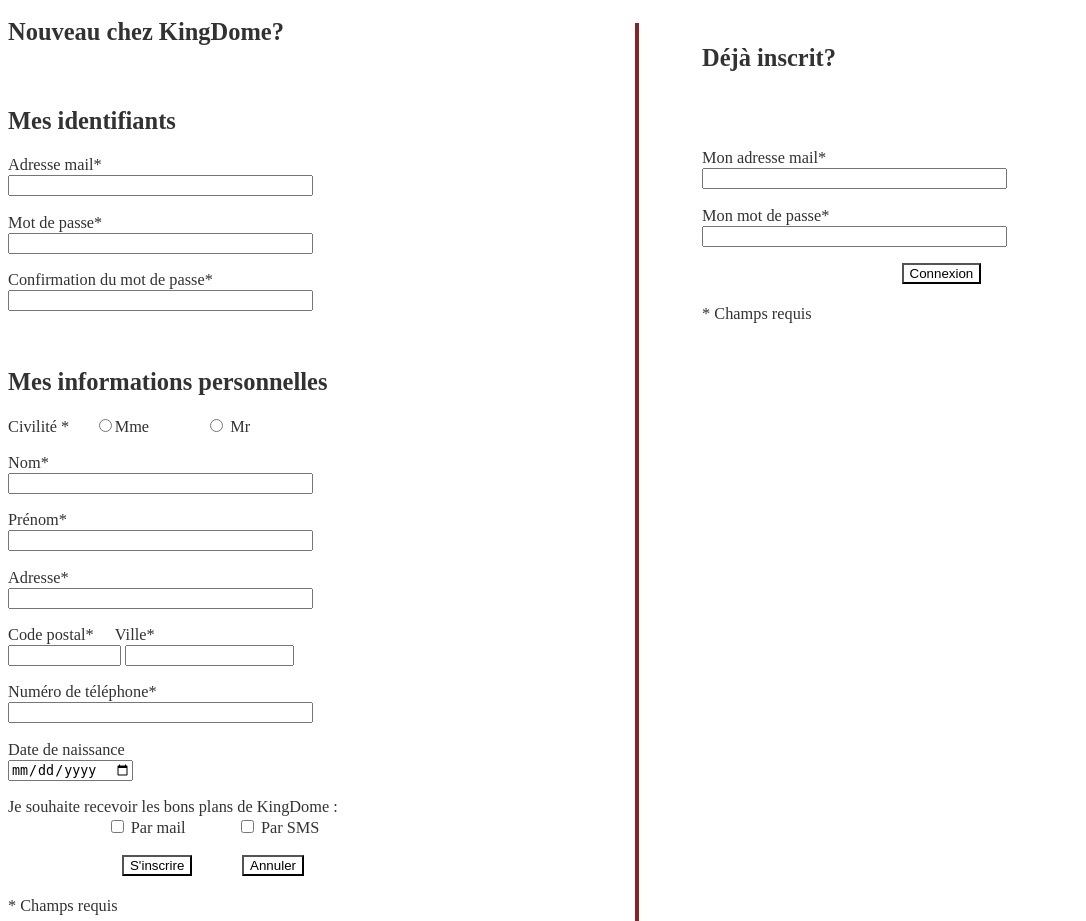
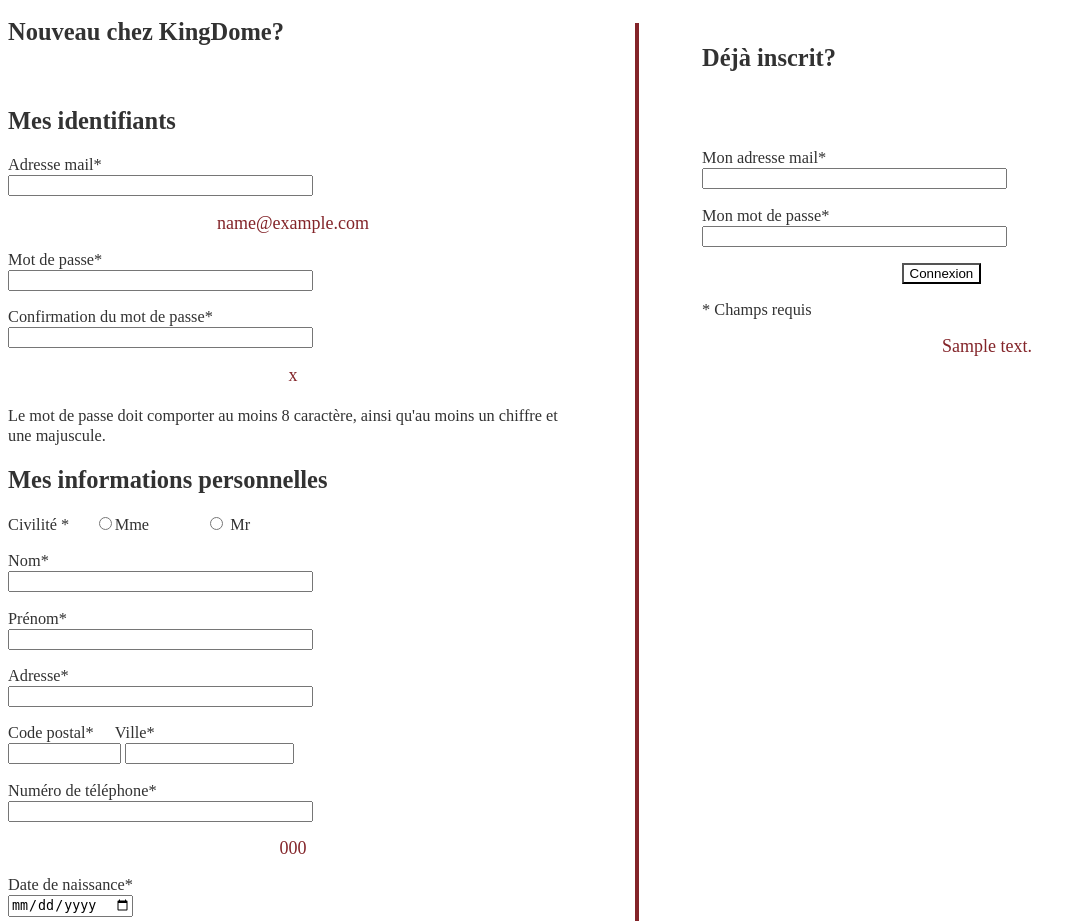
Before and after one commit to GuillaumeJouetp/KingDome, a PHP site: template src/php/views/inscription.php in a window 1280 px wide. Shown: the part 1541-2462 px from the top of the page, without its empty margins (0-1086 px from the left). Run offline with PHP 8.4, Linux system fonts and the light colour scheme; the template is opened without the code that fills it: most values are stand-ins (such as "Sample title", 1, 10 or a date in 2020).

Commit message:
Merge branch 'master' of https://github.com/GuillaumeJouetp/KingDome
# Conflicts:
#	src/php/controllers/utilisateur.php

Mise a jour back inscription et bdd

```diff
--- a/src/css/style_inscription.css
+++ b/src/css/style_inscription.css
@@ -53,10 +53,9 @@
     margin-left: 10%;
 }
 
-#par_mail{
-    margin-left: 18%;
+.Alerte_Message{
+    display: block;
+    text-align: center;
+    font-size: large;
+    color: #832429;
 }
-
-#par_sms{
-    margin-left: 9%;
-}
--- a/src/php/views/inscription.php
+++ b/src/php/views/inscription.php
@@ -17,16 +17,21 @@
         <h1>Nouveau chez KingDome?</h1><br>
         <h2>Mes identifiants</h2>
 
-        <form method="POST" action="">
+        <form method="POST" action="index.php?cible=utilisateur&function=inscription">
 
         <p><label>Adresse mail*<br>
-                <input type="email" name="mail" size="35" required/></label></p>
+                <input type="email" name="email" size="35" required/></label></p>
+            <?php
+            echo "<span class='Alerte_Message'>".$Email_Message."</span>"; ?>
 
         <p><label>Mot de passe*<br>
                 <input type="password" name="password" size="35" required/></label></p>
 
         <p><label>Confirmation du mot de passe*<br>
-                <input type="password" name="password_confirmation" size="35" required/></label></p><br>
+                <input type="password" name="password_confirmation" size="35" required/></label></p>
+            <?php
+            echo "<span class='Alerte_Message'>".$Password_Confirmation."</span><br>";
+            echo "<span class='$Alerte_Password'>" ?> Le mot de passe doit comporter au moins 8 caractère, ainsi qu'au moins un chiffre et une majuscule.</span><br>
 
         <h2>Mes informations personnelles</h2>
 
@@ -43,20 +48,18 @@
         <p><label>Adresse*<br>
                 <input type="text" name="adress" size="35" required/></label></p>
 
-        <p><label for="post_code">Code postal*
+        <p><label for="zip_code">Code postal*
             <label for="city" id="ville">Ville*</label><br>
-                    <input type="text" name="post_code" id="post_code" size="11" required/></label>
+                    <input type="text" name="zip_code" id="zip_code" size="11" required/></label>
                 <input type="text" name="city" id="city" size="18" required/></p>
 
         <p><label>Numéro de téléphone*<br>
                 <input type="tel" name="tel" size="35" required/></label></p>
+            <?php
+            echo "<span class='Alerte_Message'>".$Tel_Message."</span>"; ?>
 
-        <p><label>Date de naissance<br>
-                <input type="date" name="mail" size="35"/></label></p>
-
-        <p><label>Je souhaite recevoir les bons plans de KingDome :<br>
-                <input type="checkbox" name="par_mail" id="par_mail"/> Par mail
-                <input type="checkbox" name="par_sms" id="par_sms"/> Par SMS</label><br></p>
+        <p><label>Date de naissance*<br>
+                <input type="date" name="date_naissance" size="35" required/></label></p><br>
 
         <p class="submit">
             <button type="submit" name="creation_submit" class="submit_button">S'inscrire</button>
@@ -71,21 +74,23 @@
     <div id="Partie_Droite">
         <h1>Déjà inscrit?</h1><br><br>
 
-        <form method="POST" action="">
+        <form method="POST" action="index.php?cible=utilisateur&function=connexion">
         <p><label>Mon adresse mail*<br>
-                <input type="email" name="mail" size="35" required/></label></p>
+                <input type="email" name="email" size="35" required/></label></p>
 
         <p><label>Mon mot de passe*<br>
-                <input type="password" name="password" size="35" required/></label><br></p>
+                <input type="password" name="password" size="35" required/></label></p>
 
         <p class="connexion_button">
             <button type="submit" name="connexion_submit" class="submit_button">Connexion</button>
         </p>
-        <br>
-        * Champs requis
+            <p>* Champs requis</p>
 
         </form>
+        <?php
+        echo "<span class='Alerte_Message'>".$Connexion_Message."</span>"; ?>
     </div>
 
     </section>
+
 </div>
```
Also changed, not shown: src/php/controllers/fonctions.php (+12 -0 lines), src/php/controllers/utilisateur.php (+17 -12 lines), src/php/models/requetes.php (+30 -1 lines), src/sql/isep_kingdome.sql (+11 -3 lines).
